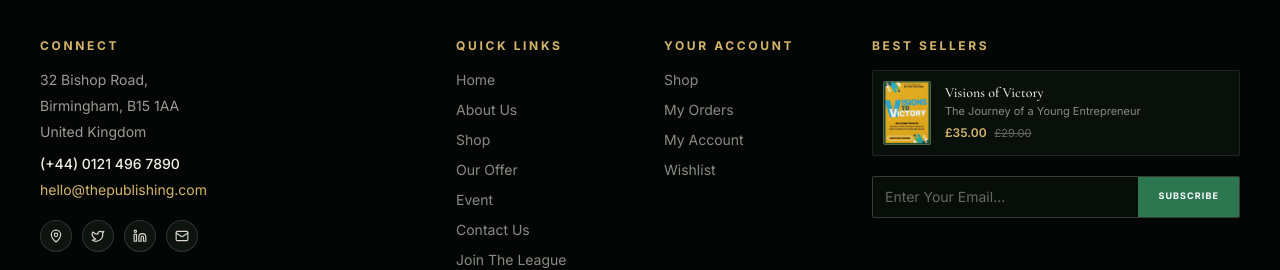
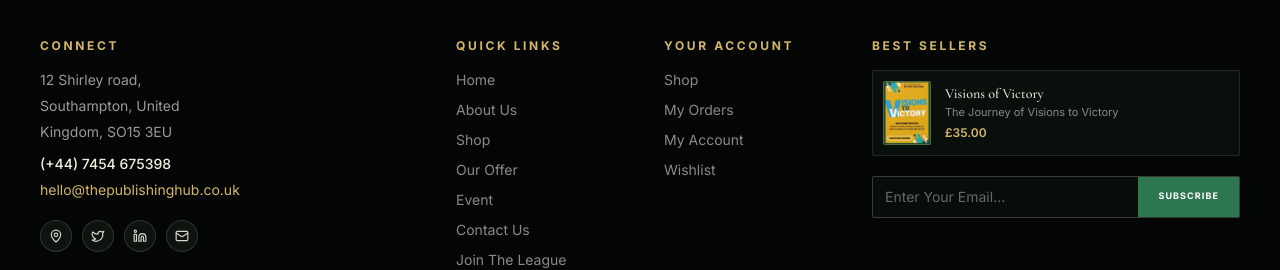
Before and after one commit to satyamsingh000121-hash/publishinghub, a Next.js app: page /book in a window 1280 px wide. Shown: the part 2596-2866 px from the top of the page. Built offline with nearby package versions, Linux system fonts and the light colour scheme.

Commit message:
1 page update whatapp icon

```diff
--- a/components/AuthorSection.tsx
+++ b/components/AuthorSection.tsx
@@ -2,6 +2,7 @@
 
 import React from "react";
 import { ArrowRight } from "lucide-react";
+
 
 export default function AuthorSection() {
   return (
@@ -89,7 +90,7 @@ export default function AuthorSection() {
           {/* Right Column: Quote & Social Links */}
           <div className="space-y-4 sm:space-y-6 text-center lg:text-left flex flex-col items-center lg:items-start">
             <blockquote className="font-display italic text-xl sm:text-2xl lg:text-3xl text-[#f2eee3] leading-snug font-normal max-w-md">
-              &ldquo;My books are written from human soul of love, are crafted with a aim to help by publisher.&rdquo;
+              &ldquo;My books are marked down because most of them are marked with a on the edge by publishers.&rdquo;
             </blockquote>
 
             <div className="pt-1 sm:pt-2">
@@ -104,15 +105,29 @@ export default function AuthorSection() {
             {/* Circular Social Buttons */}
             <div className="flex items-center gap-3 pt-1 sm:pt-2">
               {[
-                { name: "Facebook", symbol: "f", href: "#" },
-                { name: "Twitter", symbol: "𝕏", href: "#" },
-                { name: "Instagram", symbol: "ig", href: "#" },
-                { name: "LinkedIn", symbol: "in", href: "#" },
+                { name: "Facebook", symbol: <span className="font-serif text-sm">f</span>, href: "https://www.facebook.com/santkmis" },
+                { name: "Twitter", symbol: <span className="text-xs">𝕏</span>, href: "https://x.com/santoshmgeecon?mx=2" },
+                { name: "LinkedIn", symbol: <span className="text-xs font-semibold">in</span>, href: "https://www.linkedin.com/in/santoshkmis/" },
+                {
+                  name: "WhatsApp",
+                  symbol: (
+                    <svg
+                      viewBox="0 0 24 24"
+                      className="w-3.5 h-3.5 fill-current"
+                      aria-hidden="true"
+                    >
+                      <path d="M17.472 14.382c-.297-.149-1.758-.867-2.03-.967-.273-.099-.471-.148-.67.15-.197.297-.767.966-.94 1.164-.173.199-.347.223-.644.075-.297-.15-1.255-.463-2.39-1.475-.883-.788-1.48-1.761-1.653-2.059-.173-.297-.018-.458.13-.606.134-.133.298-.347.446-.52.149-.174.198-.298.298-.497.099-.198.05-.371-.025-.52-.075-.149-.669-1.612-.916-2.207-.242-.579-.487-.5-.669-.51-.173-.008-.371-.01-.57-.01-.198 0-.52.074-.792.372-.272.297-1.04 1.016-1.04 2.479 0 1.462 1.065 2.875 1.213 3.074.149.198 2.096 3.2 5.077 4.487.709.306 1.262.489 1.694.625.712.227 1.36.195 1.871.118.571-.085 1.758-.719 2.006-1.413.248-.694.248-1.289.173-1.413-.074-.124-.272-.198-.57-.347m-5.421 7.403h-.004a9.87 9.87 0 01-5.031-1.378l-.361-.214-3.741.982.998-3.648-.235-.374a9.86 9.86 0 01-1.51-5.26c.001-5.45 4.436-9.884 9.888-9.884 2.64 0 5.122 1.03 6.988 2.898a9.825 9.825 0 012.893 6.994c-.003 5.45-4.437 9.884-9.885 9.884m8.413-18.297A11.815 11.815 0 0012.05 0C5.495 0 .16 5.335.157 11.892c0 2.096.547 4.142 1.588 5.945L.057 24l6.305-1.654a11.882 11.882 0 005.683 1.448h.005c6.554 0 11.89-5.335 11.893-11.893a11.821 11.821 0 00-3.48-8.413Z" />
+                    </svg>
+                  ),
+                  href: "https://chat.whatsapp.com/FnCKsmkw3Q596m2AQ2rZPk",
+                },
               ].map((social) => (
                 <a
                   key={social.name}
                   href={social.href}
-                  className="w-8 h-8 rounded-full border dark:border-[#f2eee3]/20 border-[#e9e1f5] dark:hover:border-[#d4b56a] hover:border-[#9333ea] dark:hover:bg-[#d4b56a] hover:bg-[#9333ea] dark:text-[#d9d5ca] text-[#71717a] hover:text-white dark:hover:text-[#050807] flex items-center justify-center text-xs font-semibold transition-all duration-200 shadow-sm"
+                  target="_blank"
+                  rel="noopener noreferrer"
+                  className="w-8 h-8 rounded-full border dark:border-[#f2eee3]/20 border-[#e9e1f5] dark:hover:border-[#d4b56a] hover:border-[#9333ea] dark:hover:bg-[#d4b56a] hover:bg-[#9333ea] dark:text-[#d9d5ca] text-[#71717a] hover:text-white dark:hover:text-[#050807] flex items-center justify-center transition-all duration-200 shadow-sm"
                   aria-label={social.name}
                 >
                   {social.symbol}
--- a/components/Footer.tsx
+++ b/components/Footer.tsx
@@ -37,12 +37,12 @@ export default function Footer() {
             </h4>
 
             <div className="space-y-1.5 text-[#9a9b94] leading-relaxed text-[13px] sm:text-sm">
-              <p>32 Bishop Road,</p>
-              <p>Birmingham, B15 1AA</p>
-              <p>United Kingdom</p>
-              <p className="pt-1.5 text-[#f2eee3] font-medium">(+44) 0121 496 7890</p>
+              <p>12 Shirley road,</p>
+              <p>Southampton, United</p>
+              <p>Kingdom, SO15 3EU</p>
+              <p className="pt-1.5 text-[#f2eee3] font-medium">(+44) 7454 675398</p>
               <p className="text-[#d4b56a] hover:underline cursor-pointer">
-                hello@thepublishing.com
+                hello@thepublishinghub.co.uk
               </p>
             </div>
 
@@ -163,15 +163,13 @@ export default function Footer() {
                   Visions of Victory
                 </h5>
                 <p className="text-[11px] text-[#888b83]">
-                  The Journey of a Young Entrepreneur
+                  The Journey of Visions to Victory
                 </p>
                 <div className="flex items-center gap-2 mt-1">
                   <span className="text-xs font-semibold text-[#d4b56a]">
                     £35.00
                   </span>
-                  <span className="text-[11px] text-[#656861] line-through">
-                    £29.00
-                  </span>
+
                 </div>
               </div>
             </div>
--- a/components/OfferBanner.tsx
+++ b/components/OfferBanner.tsx
@@ -234,7 +234,7 @@ export default function OfferBanner() {
       {/* ========================================================= */}
       <div className="container-custom relative z-20 text-center px-4 py-12 sm:py-20 max-w-[850px] mx-auto space-y-4 sm:space-y-5">
         <span className="text-[10px] sm:text-xs tracking-[0.28em] sm:tracking-[0.32em] text-[#d4b56a] font-bold uppercase block">
-          LIMITED TIME OFFER
+          WHAT'S HOT IN AUGUST
         </span>
 
         <h2 className="font-display text-3xl sm:text-5xl md:text-6xl lg:text-[68px] font-normal tracking-tight text-[#f2eee3] leading-[1.1] sm:leading-[1.05] drop-shadow-md">
--- a/components/PromoCards.tsx
+++ b/components/PromoCards.tsx
@@ -33,7 +33,7 @@ export default function PromoCards() {
                   <span className="italic font-normal text-[#d9d5ca]">For All Ages</span>
                 </h3>
                 <p className="text-[#9a9b94] text-xs sm:text-sm mt-2 sm:mt-3 leading-relaxed font-light">
-                  Explore a world of stories with our diverse book collection for all ages. From timeless classics to modern favorites, explore books for children, teens, and adults.
+                  Explore a world of stories with our diverse book collection for all ages. From enchanting picture books for kids to engaging novels for teens and adults, we have something for every reader. Find the perfect book to inspire, educate, and entertain in our carefully curated selection.
                 </p>
               </div>
 
@@ -42,7 +42,7 @@ export default function PromoCards() {
                   href="/shop"
                   className="inline-flex items-center gap-2 text-xs font-bold tracking-[0.18em] uppercase text-[#d4b56a] group-hover:text-white transition-colors"
                 >
-                  DISCOVER MORE <ArrowRight className="w-3.5 h-3.5 transition-transform group-hover:translate-x-1" />
+                  CLICK HERE <ArrowRight className="w-3.5 h-3.5 transition-transform group-hover:translate-x-1" />
                 </Link>
               </div>
             </div>
@@ -111,7 +111,7 @@ export default function PromoCards() {
                 href="/shop"
                 className="inline-flex items-center gap-1.5 text-xs font-bold tracking-[0.16em] uppercase text-[#d4b56a] group-hover:text-white transition-colors"
               >
-                VIEW BOOK <ArrowRight className="w-3.5 h-3.5 transition-transform group-hover:translate-x-1" />
+               PURCHASE <ArrowRight className="w-3.5 h-3.5 transition-transform group-hover:translate-x-1" />
               </Link>
             </div>
           </div>
@@ -130,7 +130,7 @@ export default function PromoCards() {
                   href="/shop"
                   className="inline-flex items-center gap-1.5 text-xs font-bold tracking-[0.16em] uppercase text-[#d4b56a] group-hover:text-white transition-colors"
                 >
-                  VIEW BOOK <ArrowRight className="w-3.5 h-3.5 transition-transform group-hover:translate-x-1" />
+                  PURCHASE <ArrowRight className="w-3.5 h-3.5 transition-transform group-hover:translate-x-1" />
                 </Link>
               </div>
             </div>
@@ -164,7 +164,7 @@ export default function PromoCards() {
                   href="/shop"
                   className="inline-flex items-center gap-2 text-xs font-bold tracking-[0.18em] uppercase text-[#d4b56a] group-hover:text-white transition-colors"
                 >
-                  VIEW BOOK <ArrowRight className="w-3.5 h-3.5 transition-transform group-hover:translate-x-1" />
+                  PURCHASE <ArrowRight className="w-3.5 h-3.5 transition-transform group-hover:translate-x-1" />
                 </Link>
               </div>
             </div>
@@ -209,7 +209,7 @@ export default function PromoCards() {
                 href="/shop"
                 className="inline-flex items-center gap-1.5 text-xs font-bold tracking-[0.16em] uppercase text-[#d4b56a] group-hover:text-white transition-colors"
               >
-                VIEW BOOK <ArrowRight className="w-3.5 h-3.5 transition-transform group-hover:translate-x-1" />
+                PURCHASE <ArrowRight className="w-3.5 h-3.5 transition-transform group-hover:translate-x-1" />
               </Link>
             </div>
           </div>
```
Also changed, not shown: components/BookDetailView.tsx (line endings or trailing spaces).
